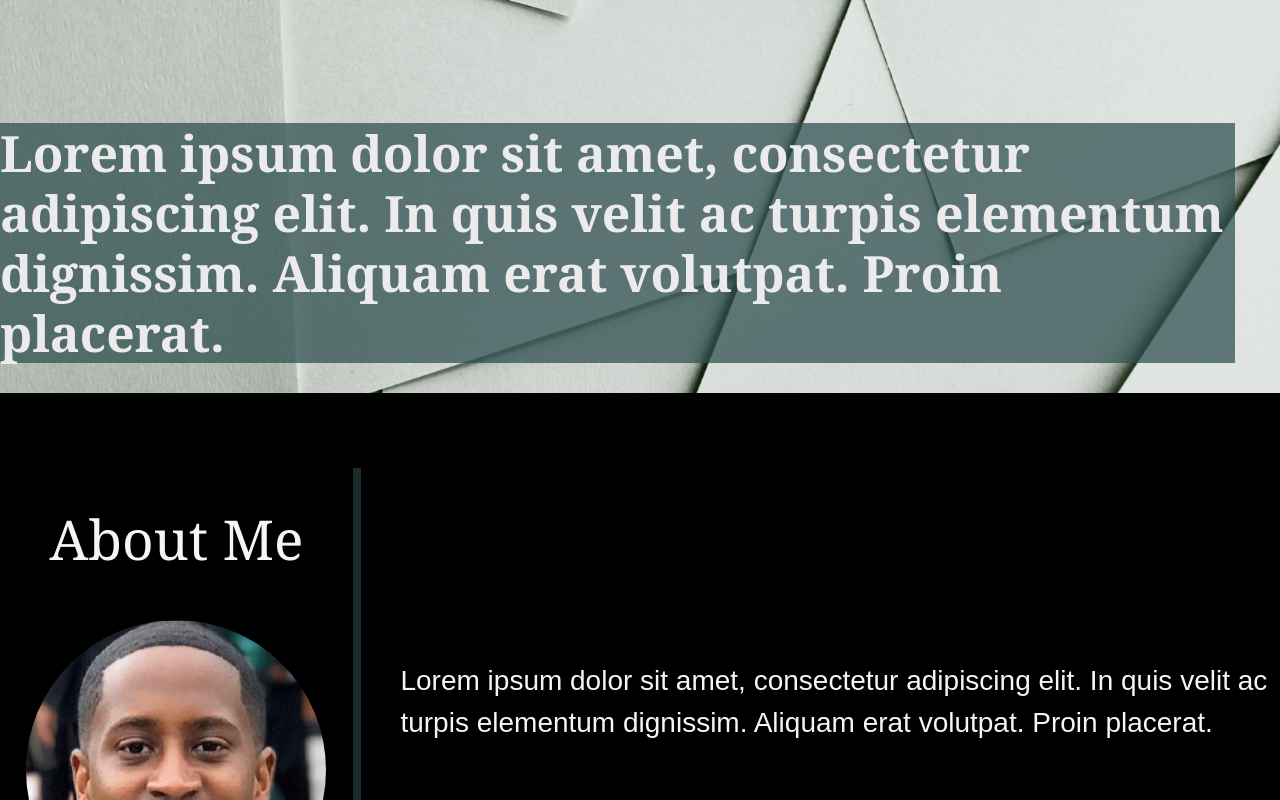
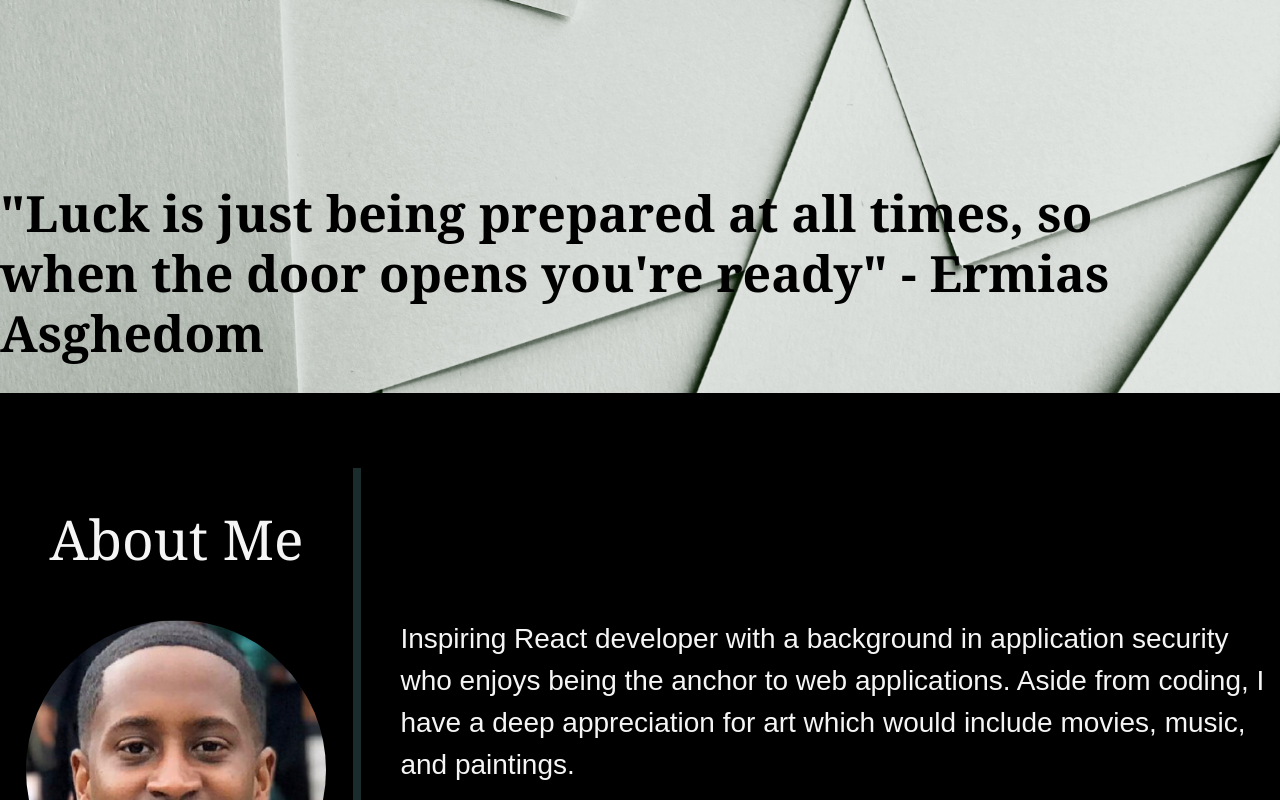
Before and after one commit to KDash201/my-react-portfolio, a React (Create React App) app: page / in a window 1280 px wide. Shown: the part 400-1200 px from the top of the page. Built offline with nearby package versions, Linux system fonts and the light colour scheme.

Commit message:
Updated about me statements

```diff
--- a/src/App.css
+++ b/src/App.css
@@ -71,7 +71,7 @@ main {
   background-size: cover;
   background-position: center;
   display: flex;
-  justify-content: flex-end;
+  justify-content: flex-start;
   align-items: flex-end;
 }
 
@@ -88,8 +88,7 @@ main {
 
 #header-img h2 {
   margin-right: 45px;
-  color: rgb(236, 235, 235);
-  background-color: rgba(47, 79, 79, 0.733);
+  color: black;
   font-weight: bold;
   font-family: Cambria, Cochin, Georgia, Times, "Times New Roman", serif;
   font-size: 50px;
--- a/src/components/About/index.js
+++ b/src/components/About/index.js
@@ -7,8 +7,8 @@ function About(props) {
     <>
       <section id="header-img">
         <h2>
-          Lorem ipsum dolor sit amet, consectetur adipiscing elit. In quis velit
-          ac turpis elementum dignissim. Aliquam erat volutpat. Proin placerat.
+          "Luck is just being prepared at all times, so when the door opens
+          you're ready" - Ermias Asghedom
         </h2>
       </section>
 
@@ -20,9 +20,10 @@ function About(props) {
         <div class="column"></div>
         <div class="main-section-content">
           <p class="about-p">
-            Lorem ipsum dolor sit amet, consectetur adipiscing elit. In quis
-            velit ac turpis elementum dignissim. Aliquam erat volutpat. Proin
-            placerat.
+            Inspiring React developer with a background in application security
+            who enjoys being the anchor to web applications. Aside from coding,
+            I have a deep appreciation for art which would include movies,
+            music, and paintings.
           </p>
         </div>
       </section>
```
